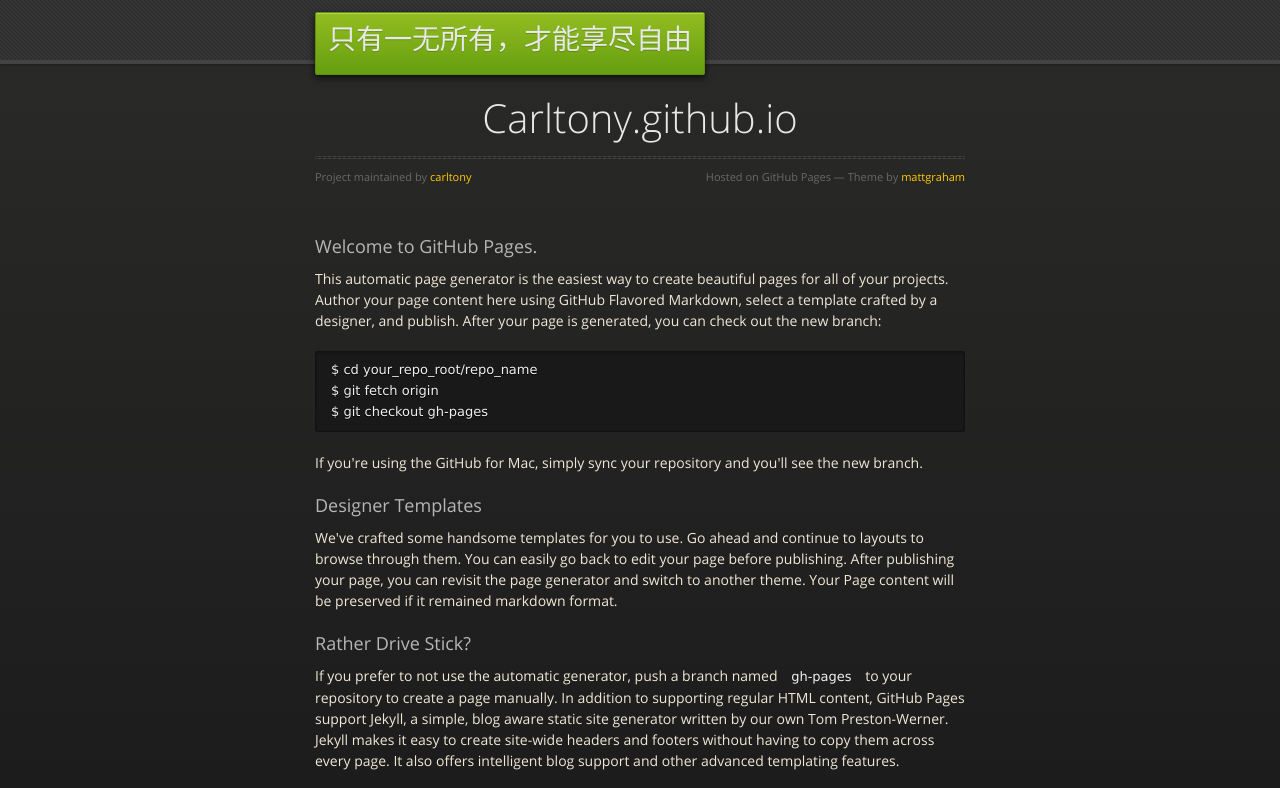
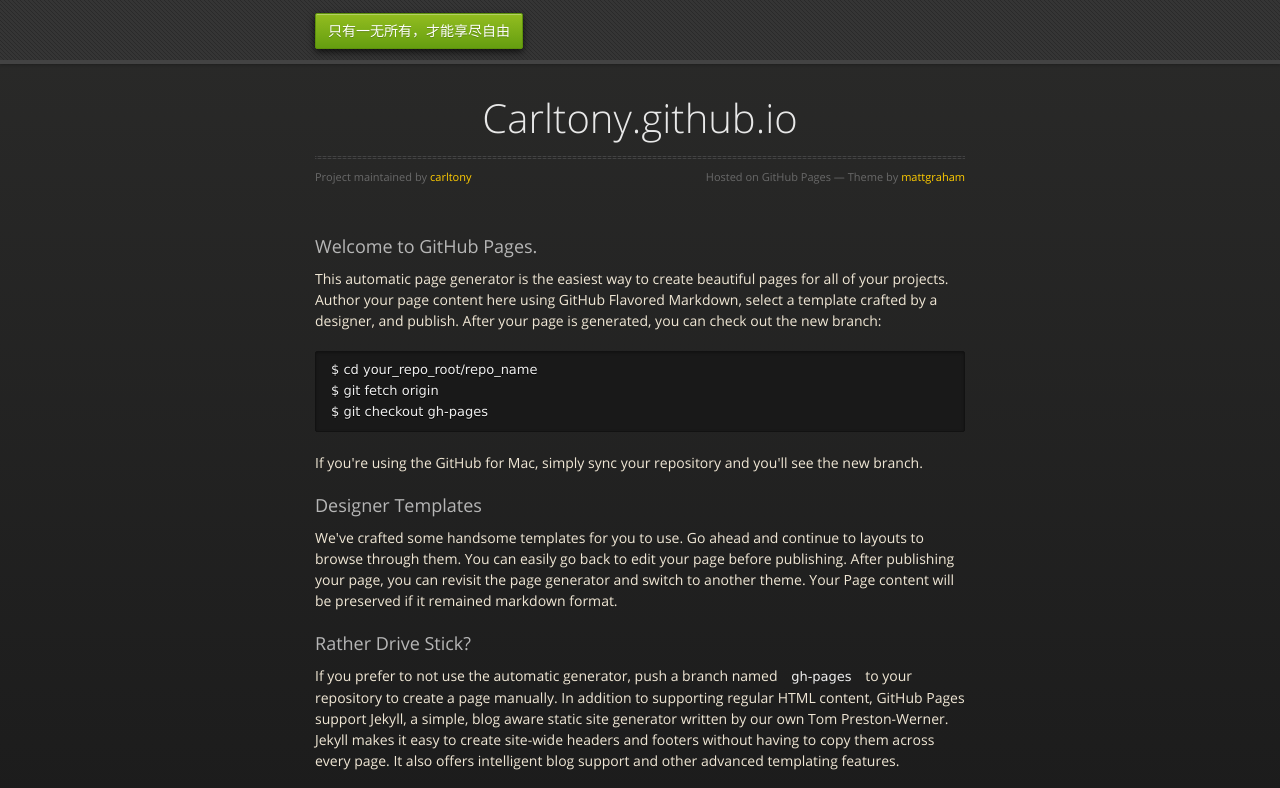
Before and after one commit to carltony/carltony.github.io, a plain HTML site: page index.html in a window 1280 px wide. Shown: the top 788 px of the page. Drawn offline with nearby package versions, Linux system fonts and the light colour scheme.

Commit message:
Update index.html

```diff
--- a/index.html
+++ b/index.html
@@ -22,7 +22,7 @@
 
       <div id="header">
         <nav>
-          <li class="fork"><a href="https://github.com/carltony"><h1>只有一无所有，才能享尽自由</h1></a></li>
+          <li class="fork"><a href="https://github.com/carltony">只有一无所有，才能享尽自由</a></li>
         </nav>
       </div><!-- end header -->
 
```
